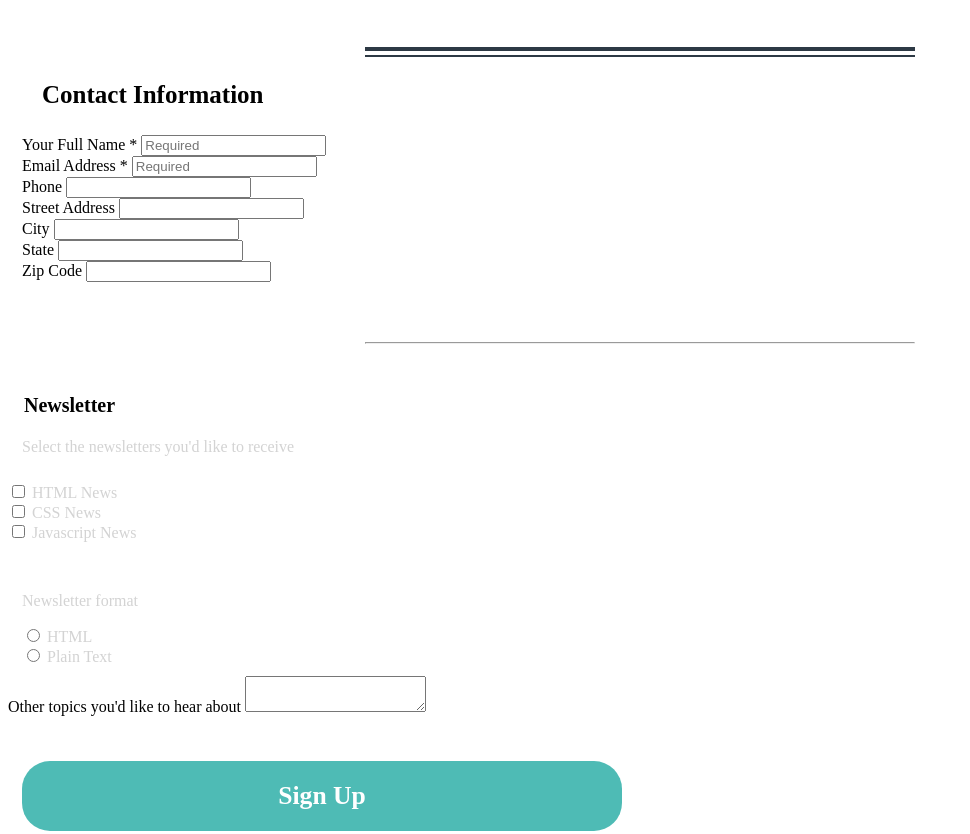
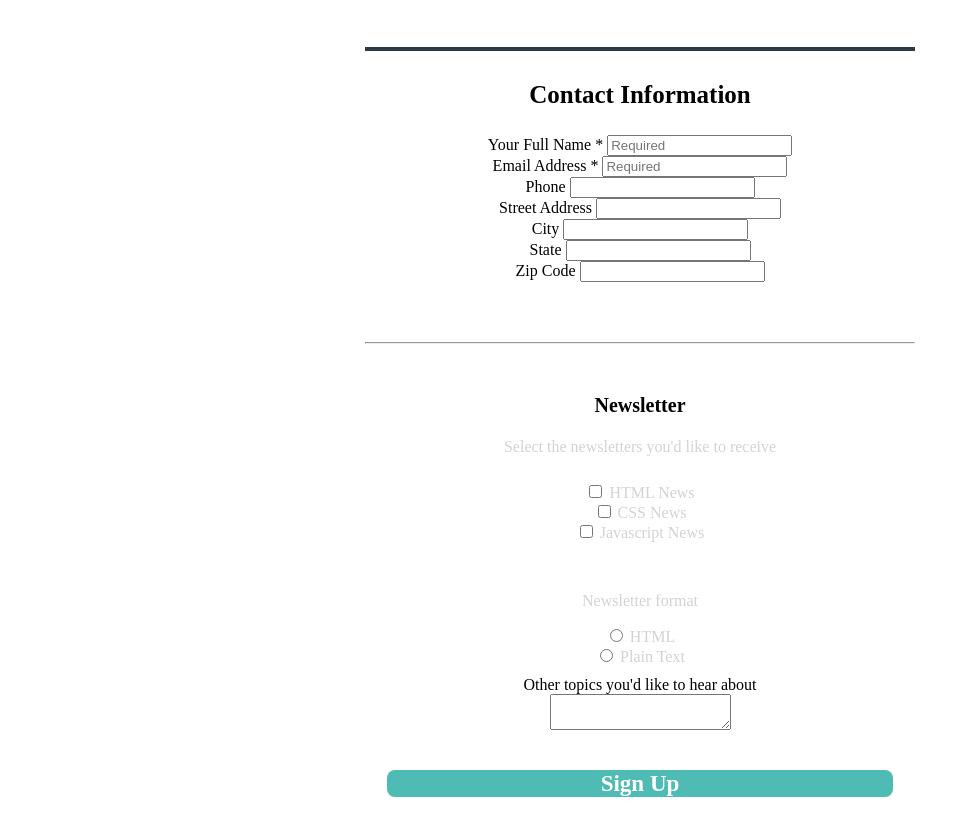
Before and after one commit to Joshua-Pritchard/Project-3-Treehouse, a plain HTML site: page index.html in a window 1280 px wide. Shown: the part 202-1036 px from the top of the page, without its empty margins (0-970 px from the left). Drawn offline with Linux system fonts and the light colour scheme.

Commit message:
css updates

```diff
--- a/css/style.css
+++ b/css/style.css
@@ -4,7 +4,6 @@
 
 body {
       background:  none;
-      color: none;
 }
 
 h1 {
@@ -74,12 +73,12 @@ fieldset {
    font-size: 20px;
 }
 
-.select {
+.news-options {
    color: lightgray;
 }
 
 .receive {
-   text-align: center;
+   text-align: left;
    color: lightgray;
 }
 
@@ -93,17 +92,24 @@ fieldset {
    color: lightgray;
 }
 
+.other-topics {
+    display: flex;
+    flex: 100%;
+    flex-wrap: wrap;
+}
+
 .btn {
     width: 100%;
-    max-width: 600px;
-    padding: 20px;
+    max-width: 50%;
+    margin: 40px auto;
+    padding: 0px;
     font-family: 'Merriweather', serif;
-    font-size: 1.6em;
+    font-size: 1.2em;
     font-weight: 700;
     color: white;
     border: none;
-    border-radius: 28px;
-    margin: 40px auto;
+    border-radius: 8px;
+    display: block;
     background: #4ebbb5;
     transition: all 0.5s ease;
 }
@@ -115,3 +121,31 @@ footer {
    color: lightgray;
    font-size: 20px;
 }
+
+/* media Queries */
+
+@media (min-width: 768px) {
+   .container {
+     display: flex;
+     flex: 100%;
+     flex-wrap: wrap;
+     justify-content: left
+   }
+
+.information, .contact-info, .newsletter-top, .news-options, .newsletter-bottom, .format, .receive, .other-options, .other-topics, .btn {
+     text-align: center;
+}
+
+.other-topics {
+  display: flex;
+  flex: 100%;
+  flex-wrap: wrap;
+  justify-content: center;
+}
+
+.btn {
+  max-width: 40%;
+}
+
+
+}
--- a/index.html
+++ b/index.html
@@ -25,6 +25,7 @@
 
             <div class="container">
             </div>
+
             <form>
             <fieldset>
               <legend class="contact-info">Contact Information</legend>
@@ -33,27 +34,27 @@
                 <input type="text" id="name" name="user-name" placeholder="Required">
               </div>
               <div class="information">
-                <label class="info-text" for="email">Email Address *</label>
+                <label class="information" for="email">Email Address *</label>
                 <input type="email" id="email" name="user-email" placeholder="Required">
               </div>
               <div class="information">
-                <label class="info-text" for="phone">Phone</label>
+                <label class="information" for="phone">Phone</label>
                 <input type="tel" id="phone" name="user-phone">
               </div>
               <div class="information">
-                <label class="info-text" for="address">Street Address</label>
+                <label class="information" for="address">Street Address</label>
                 <input type="text" id="address" name="user-address">
               </div>
               <div class="information">
-                <label class="info-text" for="city">City</label>
+                <label class="information" for="city">City</label>
                 <input type="text" id="city" name="user-city">
               </div>
               <div class="information">
-                <label class="info-text" for="state">State</label>
+                <label class="information" for="state">State</label>
                 <input type="text" id="state" name="user-state">
               </div>
               <div class="information">
-                <label class="info-text" for="zip-code">Zip Code</label>
+                <label class="information" for="zip-code">Zip Code</label>
                 <input type="text" id="zip-code" name="user-zipcode">
               </div>
             </fieldset>
@@ -64,10 +65,10 @@
             <fieldset>
 
               <legend class="newsletter-top">Newsletter</legend>
-              <p class="select">Select the newsletters you'd like to receive<p>
+              <p class="news-options">Select the newsletters you'd like to receive<p>
             </fieldset>
 
-            <div>
+            <div class="receive">
               <input type="checkbox" id="HTMLnews" name="HTMLnews" value="HTMLnews">
               <label class="receive" for="HTMLnews">HTML News</label><br>
               <input type="checkbox" id="CSSnews" name="CSSnews" value="CSSnews">
@@ -79,7 +80,7 @@
             <fieldset>
               <legend class="newsletter-bottom">Newsletter format</legend>
 
-              <div>
+              <div class="format">
                 <input type="radio" id="HTML" name="HTML" value="HTML">
                 <label class="format" for="HTML">HTML</label><br>
                 <input type="radio" id="PLAIN-TEXT" name="PLAIN-TEXT" value="PLAIN TEXT">
@@ -87,10 +88,12 @@
              </div>
           </fieldset>
 
+            <div class="other-topics">
               <label class="other-topics" for="topics">Other topics you'd like to hear about</label>
               <textarea id="topics" name="other-topics"></textarea>
             </div>
 
+             <div class="btn"
              <fieldset>
               <button type="submit" class="btn">Sign Up</button>
            </fieldset>
```
